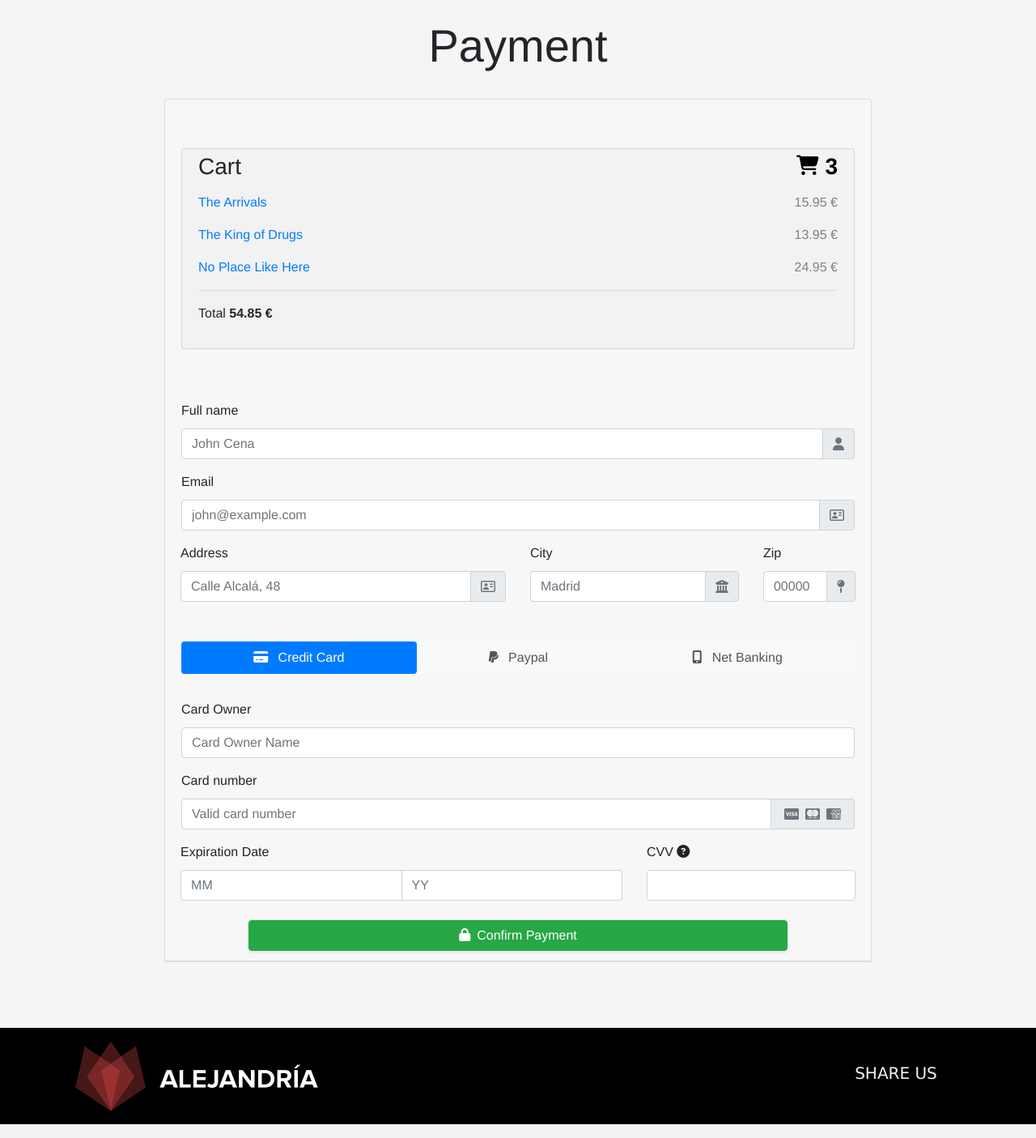
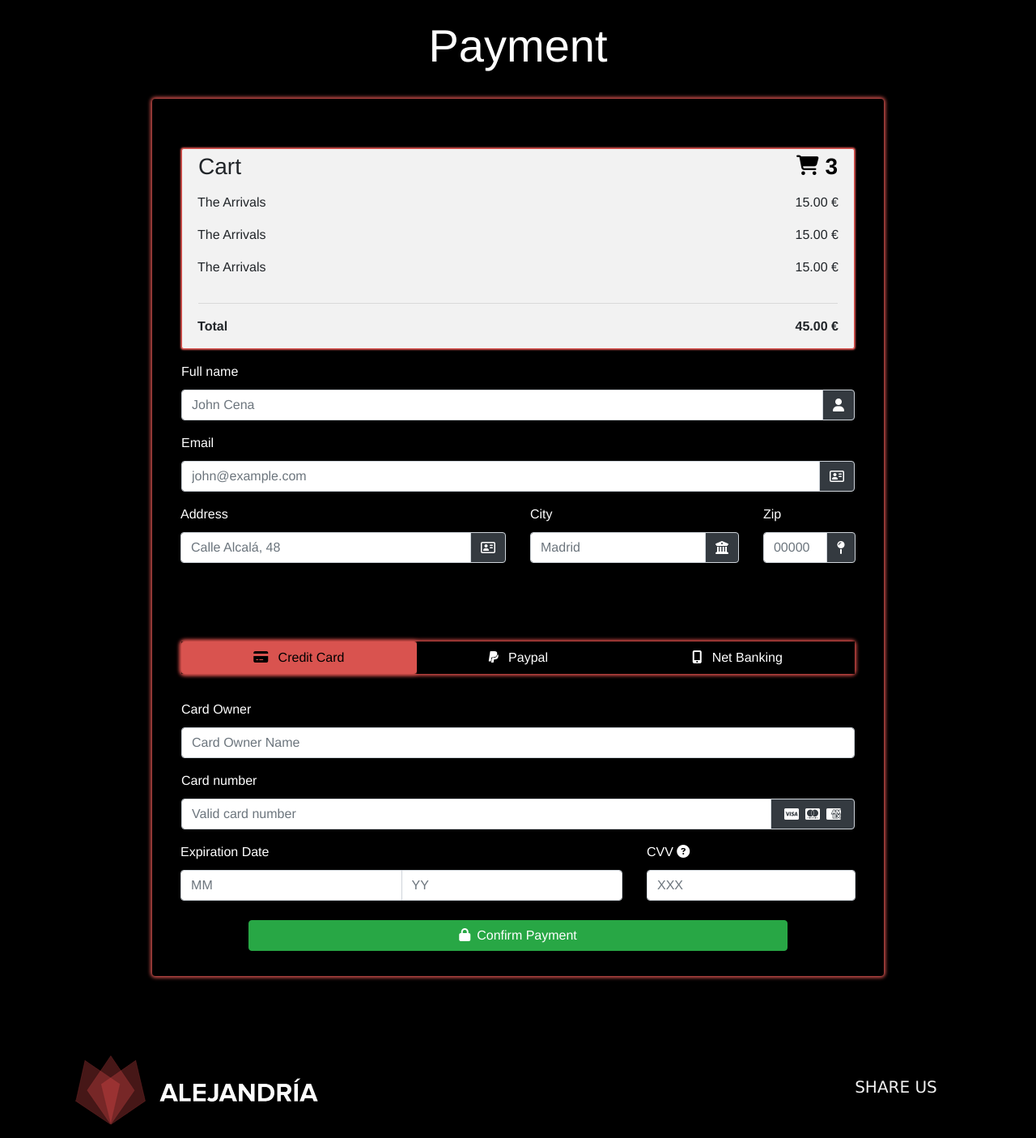
Before and after one commit to UB-ES-2020-A/Alejandria, a Django app: page /payment/ in a window 1280 px wide. Shown: the part 103-1508 px from the top of the page at 81% size. Run offline with Django 3.2, Linux system fonts and the light colour scheme; some libraries are stand-ins or nearby versions.

Commit message:
Some visual changes in cart and payment page

```diff
--- a/Alejandria/static/css/navbar.css
+++ b/Alejandria/static/css/navbar.css
@@ -250,3 +250,27 @@
 }
 
 */
+
+/* Let's get this party started */
+::-webkit-scrollbar {
+    width: 12px;
+}
+
+/* Track */
+::-webkit-scrollbar-track {
+    -webkit-box-shadow: inset 0 0 6px rgba(0,0,0,0.3);
+    -webkit-border-radius: 0px;
+    border-radius: 0px;
+    background-color: white;
+}
+
+/* Handle */
+::-webkit-scrollbar-thumb {
+    -webkit-border-radius: 0px;
+    border-radius: 0px;
+    background: #d9534f;
+    -webkit-box-shadow: inset 0 0 6px rgba(0,0,0,0.5);
+}
+::-webkit-scrollbar-thumb:window-inactive {
+	background: rgba(255,0,0,0.4);
+}
--- a/Alejandria/static/css/payment-page/chooseMethod.css
+++ b/Alejandria/static/css/payment-page/chooseMethod.css
@@ -3,21 +3,43 @@ body {
 }
 
 .rounded {
-    border-radius: 1rem
+    border-radius: 1rem;
 }
 
-.nav-pills .nav-link {
-    color: #555
+.nav-item .nav-link {
+  background-color: black;
+  color: #FFF;
 }
 
-.nav-pills .nav-link.active {
-    color: white
+.nav-item .nav-link.active {
+  background-color: #d9534f;
+  border-color: #d9534f;
+  box-shadow: 0 0 6px 0px #d9534f;
+  color: black;
 }
 
 input[type="radio"] {
     margin-right: 5px
 }
 
+input[type=text]:focus{
+  outline: none;     /* oranges! yey */
+  border-color: #d9534f;
+  box-shadow: 0 0 4px 2px #d9534f;
+}
+
+input[type=number]:focus{
+  outline: none;     /* oranges! yey */
+  border-color: #d9534f;
+  box-shadow: 0 0 4px 2px #d9534f;
+}
+
+bd-color{
+  outline: none;     /* oranges! yey */
+  border-color: #d9534f;
+  box-shadow: 0 0 4px 2px #d9534f;
+}
+
 .bold {
     font-weight: bold
 }
--- a/Alejandria/static/js/payment-page/showproducts.js
+++ b/Alejandria/static/js/payment-page/showproducts.js
@@ -6,7 +6,7 @@ $(document).ready(function () {
         var titles = ['The Arrivals', 'The King of Drugs', 'No Place Like Here'];
         var prices = [15.95, 13.95, 24.95];
         for (i = 0; i < titles.length; i++) {
-          create_info_price(titles[i], prices[i], '#', container);
+          create_info_price(titles[i], prices[i], container);
           total_price += prices[i];
         }
 
@@ -30,15 +30,15 @@ $(document).ready(function () {
     }
 );
 
-function create_info_price(title, price, url, container){
-    var p_book = document.createElement('P');
+function create_info_price(title, price, container){
+    var p_book = document.createElement('DIV');
 
-    var a_book = document.createElement('A');
-    a_book.href = url;
+    var a_book = document.createElement('P');
     a_book.innerHTML = title;
 
     var span_book = document.createElement('SPAN');
     span_book.className = 'price';
+    span_book.style.color = 'black';
     span_book.innerHTML = price + ' €';
 
     p_book.appendChild(a_book);
--- a/Alejandria/templates/payment.html
+++ b/Alejandria/templates/payment.html
@@ -11,7 +11,7 @@
 <link rel="stylesheet" href="{% static 'css/payment-page/chooseMethod.css' %}">
 </html>
 
-<body>
+<body style="background-color:black">
 
 <!-- Container -->
 <div class="row" style="margin-left: 3%; margin-top: 2%; margin-right: 3%">
@@ -22,26 +22,44 @@
                 <!-- For demo purpose -->
                 <div class="row mb-4">
                     <div class="col-lg-8 mx-auto text-center">
-                        <h3 class="display-4">Payment</h3>
+                        <h3 class="display-4" style="color: white">Payment</h3>
                     </div>
                 </div> <!-- End -->
 
 
                 <div class="row">
-                    <div class="col-lg-9 mx-auto">
-                        <div class="card">
+                    <div class="col-lg-9 mx-auto rounded" style="border-color: #d9534f; box-shadow: 0 0 4px 2px #d9534f;">
+                        <div class="card" style="background-color: black">
                             <div class="card-header">
                                 <!-- Credit card form content -->
                                 <div class="tab-content">
 
                                     <div class="py-5">
-                                        <div class="container" id="container-products">
+                                        <div class="container" id="container-products" style="border-color: #d9534f; box-shadow: 0 0 2px 1px #d9534f;">
                                             <h3 style="margin-bottom:2%">Cart
                                                 <span class="price" style="color:black">
                                                   <i class="fa fa-shopping-cart fa-sm"></i>
                                                   <b id="number-products">3</b>
                                                 </span>
                                             </h3>
+                                            <div class="row">
+                                                <div class="col"><p>The Arrivals</p></div>
+                                                <div class="col-2" style="text-align:right"><span>15.00 €</span></div>
+                                            </div>
+
+                                            <div class="row">
+                                                <div class="col"><p>The Arrivals</p></div>
+                                                <div class="col-2" style="text-align:right"><span>15.00 €</span></div>
+                                            </div>
+
+                                            <div class="row">
+                                                <div class="col"><p>The Arrivals</p></div>
+                                                <div class="col-2" style="text-align:right"><span>15.00 €</span></div>
+                                            </div>
+                                            <hr>
+                                            <div class="row">
+                                                <div class="col"><b>Total</b></div>
+                                                <div class="col-2" style="text-align:right"><b>45.00 €</b></div>
                                             </div>
                                         </div>
 
@@ -50,28 +68,28 @@
                                             <form role="form">
 
                                                 <div class="form-group">
-                                                <label for="fullname">Full name</label>
+                                                    <label for="fullname" style="color:white">Full name</label>
                                                     <div class="input-group">
                                                         <input type="text" name="username" id="fullname"
                                                                placeholder="John Cena" required
                                                                class="form-control ">
                                                         <div class="input-group-append">
-                                                    <span class="input-group-text text-muted">
-                                                    <i class="fa fa-user"></i>
+                                                    <span class="input-group-text text-muted bg-dark">
+                                                    <i class="fa fa-user" style="color:white"></i>
                                                     </span>
                                                         </div>
                                                     </div>
                                                 </div>
 
                                                 <div class="form-group">
-                                                <label for="email">Email</label>
+                                                    <label for="email" style="color:white">Email</label>
                                                     <div class="input-group"><input type="text"
                                                                                     id="email"
                                                                                     placeholder="john@example.com"
                                                                                     class="form-control " required>
                                                         <div class="input-group-append">
-                                                        <span class="input-group-text text-muted">
-                                                            <i class="fa fa-address-card-o"></i>
+                                                        <span class="input-group-text text-muted bg-dark">
+                                                            <i class="fa fa-address-card-o" style="color:white"></i>
                                                         </span>
                                                         </div>
                                                     </div>
@@ -80,14 +98,15 @@
                                                 <div class="row" style="margin-bottom:4%;">
                                                     <div class="col-sm-6">
                                                         <div class="form-group">
-                                                        <label for="address">Address</label>
+                                                            <label for="address" style="color:white">Address</label>
                                                             <div class="input-group"><input type="text"
                                                                                             id="address"
                                                                                             placeholder="Calle Alcalá, 48"
-                                                                                        class="form-control " required>
+                                                                                            class="form-control "
+                                                                                            required>
                                                                 <div class="input-group-append">
-                                                        <span class="input-group-text text-muted">
-                                                            <i class="fa fa-address-card-o"></i>
+                                                        <span class="input-group-text text-muted bg-dark">
+                                                            <i class="fa fa-address-card-o" style="color:white"></i>
                                                         </span>
                                                                 </div>
                                                             </div>
@@ -95,14 +114,15 @@
                                                     </div>
                                                     <div class="col-sm-4">
                                                         <div class="form-group">
-                                                        <label for="city">City</label>
+                                                            <label for="city" style="color:white">City</label>
                                                             <div class="input-group"><input type="text"
                                                                                             id="city"
                                                                                             placeholder="Madrid"
-                                                                                        class="form-control " required>
+                                                                                            class="form-control "
+                                                                                            required>
                                                                 <div class="input-group-append">
-                                                        <span class="input-group-text text-muted">
-                                                            <i class="fa fa-institution"></i>
+                                                        <span class="input-group-text text-muted bg-dark">
+                                                            <i class="fa fa-institution" style="color:white"></i>
                                                         </span>
                                                                 </div>
                                                             </div>
@@ -110,14 +130,15 @@
                                                     </div>
                                                     <div class="col-sm-2">
                                                         <div class="form-group">
-                                                        <label for="zip">Zip</label>
+                                                            <label for="zip" style="color:white">Zip</label>
                                                             <div class="input-group"><input type="text"
                                                                                             id="zip"
                                                                                             placeholder="00000"
-                                                                                        class="form-control " required>
+                                                                                            class="form-control "
+                                                                                            required>
                                                                 <div class="input-group-append">
-                                                        <span class="input-group-text text-muted">
-                                                            <i class="fas fa-map-pin"></i>
+                                                        <span class="input-group-text text-muted bg-dark">
+                                                            <i class="fas fa-map-pin" style="color:white"></i>
                                                         </span>
                                                                 </div>
                                                             </div>
@@ -131,14 +152,14 @@
                                     <!-- ./Bill Address -->
 
                                     <!-- Credit card form tabs -->
-                                            <ul role="tablist" class="nav bg-light nav-pills rounded nav-fill mb-3">
-                                                <li class="nav-item"><a data-toggle="pill" href="#credit-card"
-                                                                        class="nav-link active "> <i
+                                    <ul role="tablist" class="nav bg-light nav-pills rounded nav-fill mb-3" style="border-color: #d9534f; box-shadow: 0 0 4px 2px #e9534f;">
+                                        <li class="nav-item" style="background-color:black"><a data-toggle="pill" href="#credit-card"
+                                                                class="nav-link active"> <i
                                                 class="fas fa-credit-card mr-2"></i> Credit Card </a></li>
-                                                <li class="nav-item"><a data-toggle="pill" href="#paypal"
+                                        <li class="nav-item" style="background-color:black"><a data-toggle="pill" href="#paypal"
                                                                 class="nav-link "> <i
                                                 class="fab fa-paypal mr-2"></i> Paypal </a></li>
-                                                <li class="nav-item"><a data-toggle="pill" href="#net-banking"
+                                        <li class="nav-item" style="background-color:black"><a data-toggle="pill" href="#net-banking"
                                                                 class="nav-link "> <i
                                                 class="fas fa-mobile-alt mr-2"></i> Net Banking </a></li>
                                     </ul>
@@ -150,13 +171,13 @@
                                         <!-- credit card info-->
                                         <div id="credit-card" class="tab-pane fade show active pt-3">
                                             <form role="form">
-                                                    <div class="form-group"><label for="username">
+                                                <div class="form-group"><label for="username" style="color:white">
                                                     Card Owner
                                                 </label> <input type="text" name="username" id="username"
                                                                 placeholder="Card Owner Name" required
                                                                 class="form-control ">
                                                 </div>
-                                                    <div class="form-group"><label for="cardNumber">
+                                                <div class="form-group"><label for="cardNumber" style="color:white">
                                                     Card number
                                                 </label>
                                                     <div class="input-group"><input type="text" name="cardNumber"
@@ -164,15 +185,16 @@
                                                                                     placeholder="Valid card number"
                                                                                     class="form-control " required>
                                                         <div class="input-group-append"><span
-                                                                    class="input-group-text text-muted"> <i
-                                                                    class="fab fa-cc-visa mx-1"></i> <i
-                                                                    class="fab fa-cc-mastercard mx-1"></i> <i
-                                                                    class="fab fa-cc-amex mx-1"></i> </span></div>
+                                                                class="input-group-text text-muted bg-dark"> <i
+                                                                class="fab fa-cc-visa mx-1" style="color:white"></i> <i
+                                                                class="fab fa-cc-mastercard mx-1" style="color:white"></i> <i
+                                                                class="fab fa-cc-amex mx-1" style="color:white"></i> </span></div>
                                                     </div>
                                                 </div>
                                                 <div class="row">
                                                     <div class="col-sm-8">
-                                                            <div class="form-group"><label><span class="hidden-xs">
+                                                        <div class="form-group"><label style="color:white"><span
+                                                                class="hidden-xs">
                                                     Expiration Date
                                                 </span></label>
                                                             <div class="input-group">
@@ -188,15 +210,16 @@
                                                     </div>
                                                     <div class="col-sm-4">
                                                         <div class="form-group mb-4"><label data-toggle="tooltip"
+                                                                                            style="color:white"
                                                                                             title="Three digit CV code on the back of your card">
                                                             CVV <i class="fa fa-question-circle d-inline"></i>
-                                                            </label> <input type="text" required class="form-control">
+                                                        </label> <input type="text" placeholder="XXX" required class="form-control">
                                                         </div>
                                                     </div>
                                                 </div>
 
                                                 <!-- Don't close DIV -->
-                                                    <div style="margin-left:10%; margin-right:10%">
+                                                <div style="margin-left:10%; margin-right:10%; margin-bottom:2%">
                                                     <button type="button"
                                                             class="subscribe btn btn-success btn-block shadow-sm">
                                                         <i class="fas fa-lock mr-2"></i>Confirm Payment
@@ -207,16 +230,16 @@
 
                                     <!-- Paypal info -->
                                     <div id="paypal" class="tab-pane fade pt-3">
-                                            <h6 class="pb-2">Select your paypal account type</h6>
+                                        <h6 class="pb-2" style="color:white">Select your paypal account type</h6>
                                         <div class="form-group row">
                                             <div class="col">
-                                                    <label class="radio-inline">
+                                                <label class="radio-inline" style="color:white">
                                                     <input type="radio" name="optradio" checked>
                                                     Domestic
                                                 </label>
                                             </div>
                                             <div class="col">
-                                                    <label class="radio-inline">
+                                                <label class="radio-inline" style="color:white">
                                                     <input type="radio" name="optradio">
                                                     International
                                                 </label>
@@ -228,7 +251,8 @@
                                                 Log into my Paypal
                                             </button>
                                         </p>
-                                            <p class="text-muted"> Note: After clicking the button, you will be directed
+                                        <p class="text-muted" style="color:white"> Note: After clicking the button, you
+                                            will be directed
                                             to a
                                             secure gateway for payment. After completing the payment process, you
                                             will be
@@ -237,7 +261,7 @@
 
                                     <!-- bank transfer info -->
                                     <div id="net-banking" class="tab-pane fade pt-3">
-                                            <div class="form-group "><label for="ccmonth">
+                                        <div class="form-group "><label for="ccmonth" style="color:white">
                                             Select your Bank
                                         </label> <select class="form-control" id="ccmonth">
                                             <option value="" selected disabled>--Please select your Bank--</option>
@@ -256,7 +280,8 @@
                                                 </button>
                                             </p>
                                         </div>
-                                            <p class="text-muted">Note: After clicking the button, you will be directed
+                                        <p class="text-muted" style="color:white">Note: After clicking the button, you
+                                            will be directed
                                             to a
                                             secure gateway for payment. After completing the payment process, you
                                             will be
@@ -274,7 +299,7 @@
         </div>
     </div>
     <!-- JavaScript files from static folder -->
-<script src="/static/js/payment-page/showproducts.js"></script>
+    <!-- script src="/static/js/payment-page/showproducts.js"></script -->
     <!-- ./JavaScript files from static folder -->
 
 </body>
```
Also changed, not shown: Alejandria/static/css/cart-page/body.css (+8 -5 lines), Alejandria/templates/cart.html (+23 -52 lines). Lines whose indentation alone changed are shown as unchanged.
